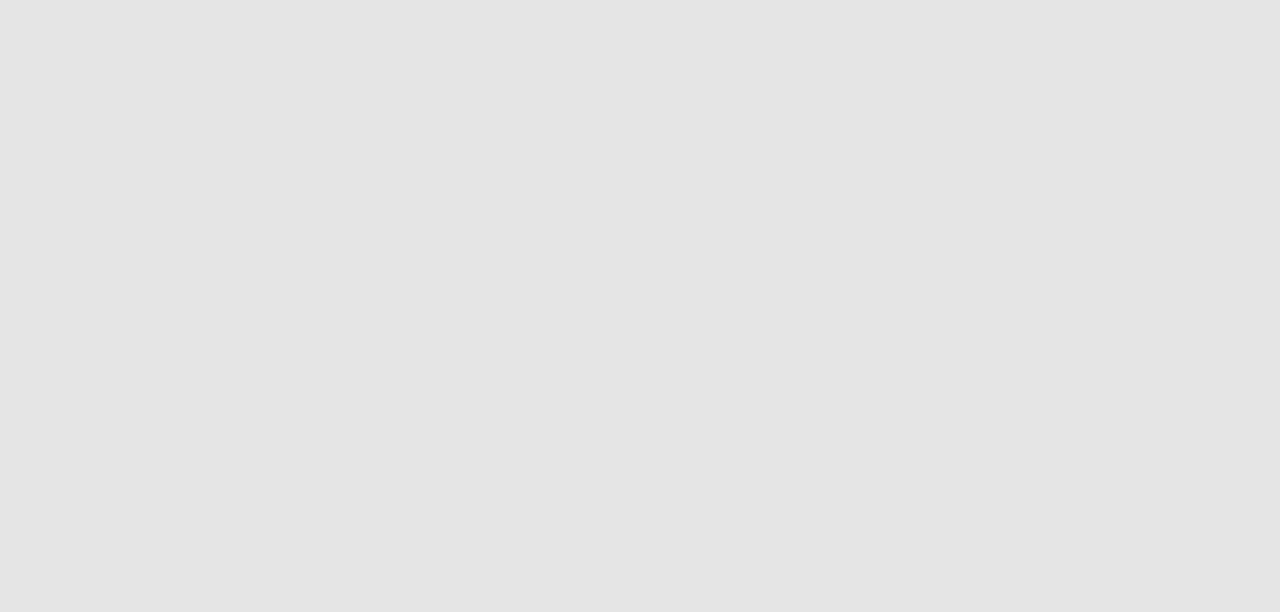
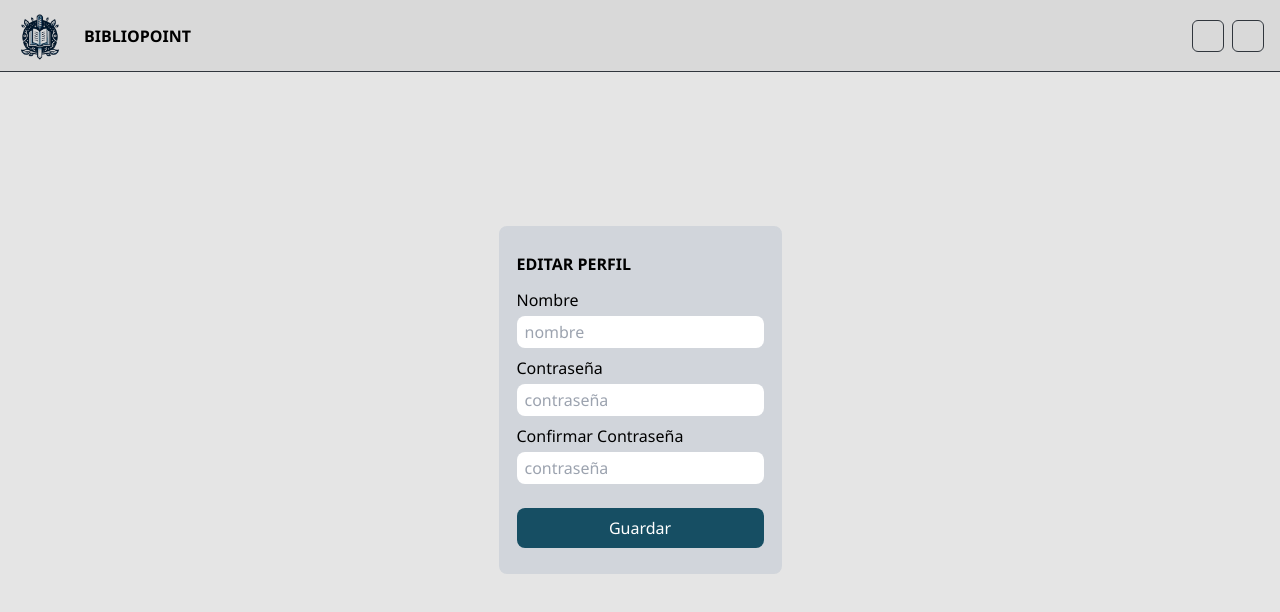
Before and after one commit to Brunitozz/BiblioPoint, a React (Vite) app: page /edit-profile/1 in a window 1280 px wide. Before the commit this address had no page. Shown: the top 612 px of the page. Built offline with nearby package versions, Linux system fonts and the light colour scheme.

Commit message:
ADD: EditPerfil y Publicar

```diff
--- a/src/App.jsx
+++ b/src/App.jsx
@@ -3,15 +3,20 @@ import { Route, Routes } from "react-router-dom";
 import { Login } from "./Screens/Login/Login.jsx";
 import { Register } from "./Screens/Register/Register.jsx";
 import { NavLayout } from './Components/NavLayout/NavLayout.jsx'
+import { EditarPerfil } from "./Screens/EditarPerfil/EditarPerfil.jsx";
+import { Publicar } from "./Screens/Publicar/Publicar.jsx";
 // Importa otros componentes según sea necesario
 
 export const App = () => {
   return (
     <>
       <Routes>
-        <Route path='/' element={ <NavLayout /> } >
-          <Route path ="register" element={<Register />} />
+        <Route path='/' element={<NavLayout />} >
+          <Route path="register" element={<Register />} />
           <Route path="login" element={<Login />} />
+          <Route path="edit-profile/:id" element={<EditarPerfil />} />
+          {/* NOTE: Ruta para probar el componente Publicar */}
+          <Route path="post" element={<Publicar />} />
           {/* Define otras rutas según sea necesario */}
         </Route>
       </Routes>
--- a/src/Screens/EditarPerfil/EditarPerfil.jsx
+++ b/src/Screens/EditarPerfil/EditarPerfil.jsx
@@ -1,7 +1,80 @@
-import React from 'react'
+import React, { useEffect, useState } from 'react'
+import { Navbar } from '../../Components/Navbar/Navbar'
+import { AlertIcon } from '../../icons/AlertIcon'
+import { useNavigate, useParams } from 'react-router-dom'
+import { updateUser } from '../../services/user_service'
+
+const ItemInput = ({ handleChange, label, type, name, placeholder }) => {
+  return (
+    <label className='flex flex-col gap-1'>
+      {label}
+      <input
+        onChange={handleChange}
+        type={type}
+        name={name}
+        className='rounded-lg px-2 py-1'
+        placeholder={placeholder}
+        required
+      />
+    </label>
+  )
+}
 
 export const EditarPerfil = () => {
+  const { id } = useParams()
+  const [name, setName] = useState('')
+  const [password, setPassword] = useState('')
+  const [confirmPassword, setConfirmPassword] = useState('')
+  const [checked, setChecked] = useState(true)
+
+  const handleChange = (e) => {
+    const { name, value } = e.target
+    if (name === 'name') setName(value)
+    if (name === 'password') setPassword(value)
+    if (name === 'confirmPassword') setConfirmPassword(value)
+  }
+
+  const navigate = useNavigate()
+
+  const handleSubmit = async (e) => {
+    e.preventDefault()
+
+    if (password === confirmPassword) {
+      setChecked(true)
+      const response = await updateUser({ id, name, password })
+      console.log(response)
+      if (response) {
+        alert('Usuario Actualizado')
+
+        //TODO: Redirigir a la página de perfil
+        navigate('/')
+      } else {
+        alert('Error al Actualizar Usuario')
+      }
+    } else {
+      setChecked(false)
+    }
+  }
+
   return (
-    <div>EditarPerfil</div>
+    <section className='border-2 rounded-lg border-gray-300 px-4 py-6 bg-gray-300 gap-3 flex flex-col'>
+      <h3 className='uppercase font-bold '>Editar Perfil</h3>
+      <form className='flex flex-col gap-2' onSubmit={handleSubmit}>
+        <ItemInput handleChange={handleChange} label='Nombre' type='text' name='name' placeholder='nombre' />
+        <ItemInput handleChange={handleChange} label='Contraseña' type='password' name='password' placeholder='contraseña' />
+        <ItemInput handleChange={handleChange} label='Confirmar Contraseña' type='password' name='confirmPassword' placeholder='contraseña' />
+        <button className='bg-cyan-900 text-white w-full py-2 rounded-lg mt-4 hover:bg-cyan-700 transition-colors'>
+          Guardar
+        </button>
+      </form>
+      {
+        !checked && (
+          <p className='text-red-500 text-center bg-red-100 rounded-lg py-2 flex items-center justify-center gap-2'>
+            <AlertIcon />
+            Contraseñas No Coinciden
+          </p>
+        )
+      }
+    </section>
   )
 }
--- a/src/Screens/Publicar/Publicar.jsx
+++ b/src/Screens/Publicar/Publicar.jsx
@@ -1,7 +1,50 @@
 import React from 'react'
 
-export const Publicar = () => {
+const ButtonOpenDialog = () => {
+  const handleDialog = () => {
+    const dialog = document.getElementById('dialog-add-post')
+    dialog.showModal()
+  }
+
   return (
-    <div>Publicar</div>
+    <button onClick={handleDialog} className='fixed bottom-4 right-4 bg-blue-500 text-white rounded-full p-2 hover:bg-blue-800'>
+      <svg
+        xmlns="http://www.w3.org/2000/svg"
+        width="24"
+        height="24"
+        viewBox="0 0 24 24"
+        fill="none"
+        stroke="currentColor"
+        strokeWidth="2"
+        strokeLinecap="round"
+        strokeLinejoin="round"
+      >
+        <path stroke="none" d="M0 0h24v24H0z" fill="none" />
+        <line x1="12" y1="5" x2="12" y2="19" />
+        <line x1="5" y1="12" x2="19" y2="12" />
+      </svg>
+    </button>
   )
 }
+
+export const Publicar = () => {
+
+
+
+  return (
+    <>
+      <div>Post Dialog</div>
+      <ButtonOpenDialog />
+      <dialog id='dialog-add-post' className='w-[90%] py-4 px-12 bg-gray-300 m-auto fixed backdrop:bg-black/50 rounded-xl'>
+        <h3 className='text-center uppercase text-3xl my-4'>Crear Post</h3>
+        <form className='flex flex-col gap-4'>
+          <input type="text" placeholder='Título' className='w-full rounded-lg px-2 py-1 my-2' />
+          <textarea placeholder='Contenido' className='w-full h-52 rounded-lg px-2 py-1 my-2 resize-none' />
+          <div className='text-end'>
+            <button className='bg-cyan-900 text-white text-end rounded-lg px-8 py-2 hover:bg-cyan-700'>Publicar</button>
+          </div>
+        </form>
+      </dialog>
+    </>
+  )
+}
--- /dev/null
+++ b/src/icons/AlertIcon.jsx
@@ -0,0 +1,21 @@
+export const AlertIcon = ({ className }) => {
+  return (
+    <svg
+      xmlns="http://www.w3.org/2000/svg"
+      width="24"
+      height="24"
+      viewBox="0 0 24 24"
+      fill="none"
+      stroke="currentColor"
+      strokeWidth="2"
+      strokeLinecap="round"
+      strokeLinejoin="round"
+      className={className}
+    >
+      <path stroke="none" d="M0 0h24v24H0z" fill="none" />
+      <path d="M3 12a9 9 0 1 0 18 0a9 9 0 0 0 -18 0" />
+      <path d="M12 8v4" />
+      <path d="M12 16h.01" />
+    </svg >
+  )
+}
--- /dev/null
+++ b/src/services/user_service.js
@@ -0,0 +1,24 @@
+const api = 'http://127.0.0.1:5000'
+
+const api_user = `${api}/user`
+
+const updateUser = async ({ id, name, password }) => {
+  try {
+    const response = await fetch(`${api_user}/${id}`, {
+      method: 'PUT',
+      headers: {
+        'Content-Type': 'application/json'
+      },
+      body: JSON.stringify({ name, password })
+    });
+    const data = await response.json();
+    if (data.error) {
+      return false
+    }
+    return true
+  } catch (error) {
+    console.error(error)
+  }
+}
+
+export { updateUser }
```
Also changed, not shown: src/Components/NavLayout/NavLayout.jsx (line endings or trailing spaces), src/index.css (line endings or trailing spaces).
